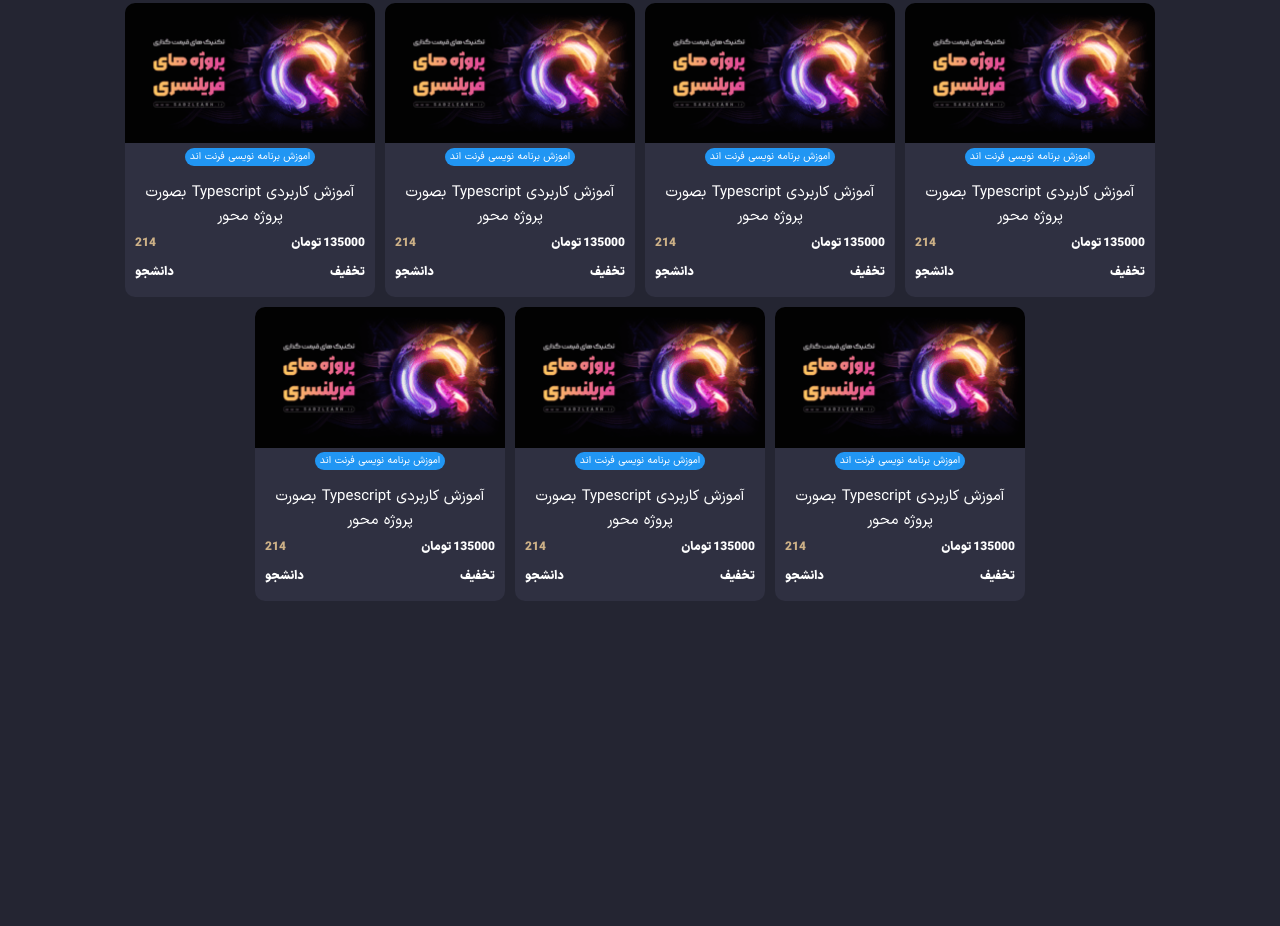
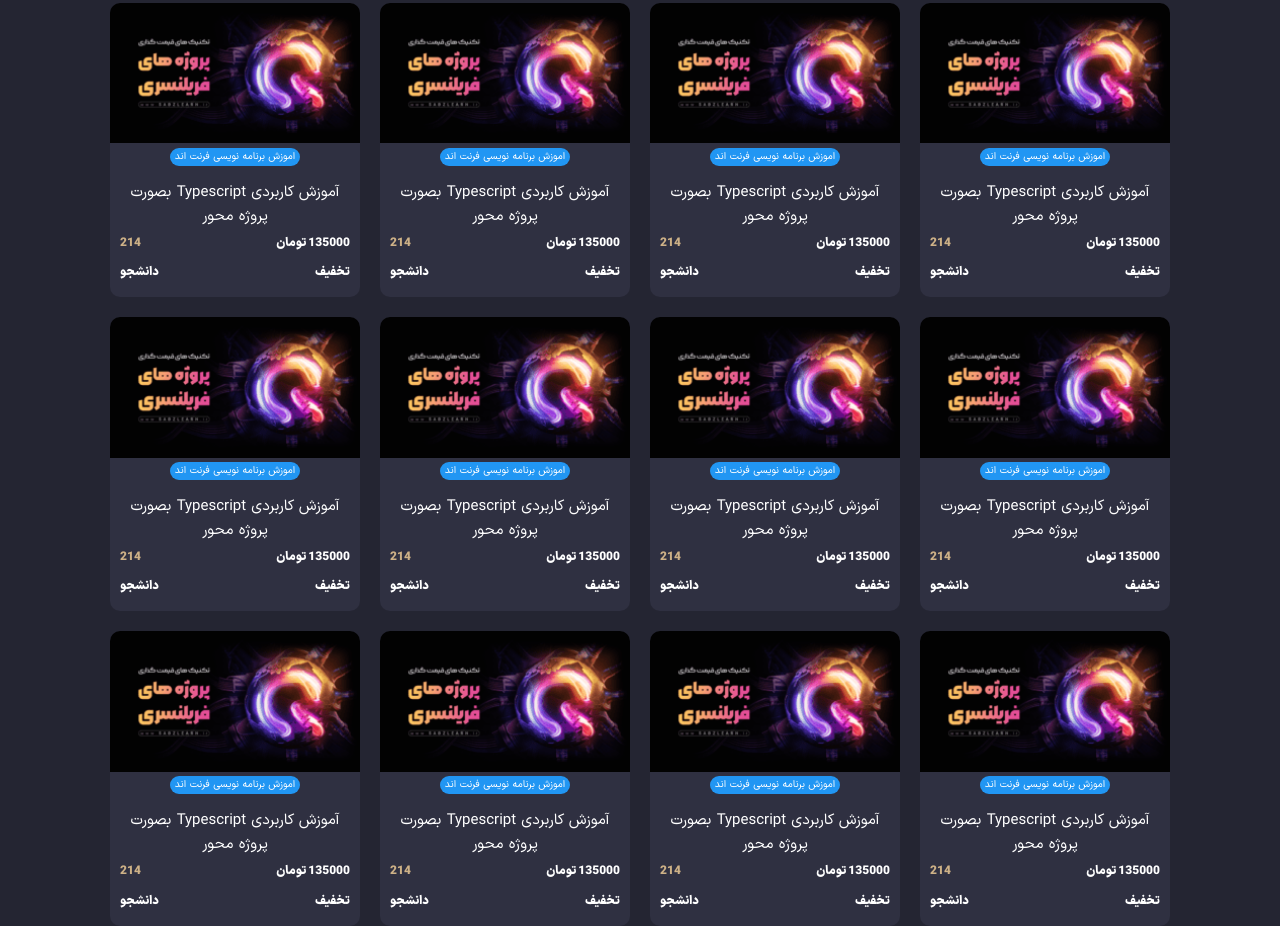
Before and after one commit to hassan-1381/sabzlearn.ir, a plain HTML site: page index.html in a window 1280 px wide. Shown: the part 500-1426 px from the top of the page. Before the commit the page ends 1101 px from the top, so only its background shows below. Drawn offline with nearby package versions, Linux system fonts and the light colour scheme; a web font is replaced by a local one.

Commit message:
هی روزگار

```diff
--- a/index.html
+++ b/index.html
@@ -695,6 +695,139 @@
                 </div>
 
 
+
+                <div class="courses__item">
+
+                    <div class="courses__img--content">
+                        <img src="./images/mainPageImages/Com_project_price-247x139-min.png">
+
+                    </div>
+
+                    <div class="courses__Information">
+                        <div class='courses__titele--content'>
+                            <a href="#" class='courses__titele'> اموزش برنامه نویسی فرنت اند</a>
+                        </div>
+                        <p class='courses__caption'>آموزش کاربردی Typescript بصورت پروژه محور</p>
+
+                        <div class='courses__info--top'>
+                            <samp class="courses__price">135000 تومان</samp>
+                            <span class="courses__Number">214</span>
+                        </div>
+
+                        <div class='courses__caption--bottom'>
+                            <span class="courses__Discount">تخفیف</span>
+                            <span class="courses__Student">دانشجو</span>
+                        </div>
+
+                    </div>
+                </div>
+
+
+                <div class="courses__item">
+
+                    <div class="courses__img--content">
+                        <img src="./images/mainPageImages/Com_project_price-247x139-min.png">
+
+                    </div>
+
+                    <div class="courses__Information">
+                        <div class='courses__titele--content'>
+                            <a href="#" class='courses__titele'> اموزش برنامه نویسی فرنت اند</a>
+                        </div>
+                        <p class='courses__caption'>آموزش کاربردی Typescript بصورت پروژه محور</p>
+
+                        <div class='courses__info--top'>
+                            <samp class="courses__price">135000 تومان</samp>
+                            <span class="courses__Number">214</span>
+                        </div>
+
+                        <div class='courses__caption--bottom'>
+                            <span class="courses__Discount">تخفیف</span>
+                            <span class="courses__Student">دانشجو</span>
+                        </div>
+
+                    </div>
+                </div>
+
+                <div class="courses__item">
+
+                    <div class="courses__img--content">
+                        <img src="./images/mainPageImages/Com_project_price-247x139-min.png">
+
+                    </div>
+
+                    <div class="courses__Information">
+                        <div class='courses__titele--content'>
+                            <a href="#" class='courses__titele'> اموزش برنامه نویسی فرنت اند</a>
+                        </div>
+                        <p class='courses__caption'>آموزش کاربردی Typescript بصورت پروژه محور</p>
+
+                        <div class='courses__info--top'>
+                            <samp class="courses__price">135000 تومان</samp>
+                            <span class="courses__Number">214</span>
+                        </div>
+
+                        <div class='courses__caption--bottom'>
+                            <span class="courses__Discount">تخفیف</span>
+                            <span class="courses__Student">دانشجو</span>
+                        </div>
+
+                    </div>
+                </div>
+
+
+                <div class="courses__item">
+
+                    <div class="courses__img--content">
+                        <img src="./images/mainPageImages/Com_project_price-247x139-min.png">
+
+                    </div>
+
+                    <div class="courses__Information">
+                        <div class='courses__titele--content'>
+                            <a href="#" class='courses__titele'> اموزش برنامه نویسی فرنت اند</a>
+                        </div>
+                        <p class='courses__caption'>آموزش کاربردی Typescript بصورت پروژه محور</p>
+
+                        <div class='courses__info--top'>
+                            <samp class="courses__price">135000 تومان</samp>
+                            <span class="courses__Number">214</span>
+                        </div>
+
+                        <div class='courses__caption--bottom'>
+                            <span class="courses__Discount">تخفیف</span>
+                            <span class="courses__Student">دانشجو</span>
+                        </div>
+
+                    </div>
+                </div>
+
+
+                <div class="courses__item">
+
+                    <div class="courses__img--content">
+                        <img src="./images/mainPageImages/Com_project_price-247x139-min.png">
+
+                    </div>
+
+                    <div class="courses__Information">
+                        <div class='courses__titele--content'>
+                            <a href="#" class='courses__titele'> اموزش برنامه نویسی فرنت اند</a>
+                        </div>
+                        <p class='courses__caption'>آموزش کاربردی Typescript بصورت پروژه محور</p>
+
+                        <div class='courses__info--top'>
+                            <samp class="courses__price">135000 تومان</samp>
+                            <span class="courses__Number">214</span>
+                        </div>
+
+                        <div class='courses__caption--bottom'>
+                            <span class="courses__Discount">تخفیف</span>
+                            <span class="courses__Student">دانشجو</span>
+                        </div>
+
+                    </div>
+                </div>
                 <div class="courses__item">
 
                     <div class="courses__img--content">
--- a/styles/allStyle.css
+++ b/styles/allStyle.css
@@ -533,10 +533,10 @@ start header styles
 .courses__conten {
     display: flex;
     align-items: center;
-    justify-content: center;
+    justify-content:center;
     display: flex;
     flex-wrap: wrap;
-    gap: 1rem;
+    gap: 2rem ;
 
 }
 
@@ -549,7 +549,6 @@ start header styles
     background-color: #2F3041;
     overflow: hidden;
     border-radius: 1rem;
-
 }
 
 .courses__img--content {
--- a/styles/grid.css
+++ b/styles/grid.css
@@ -371,6 +371,7 @@
 @media (min-width:1400px) {
     .container {
         width: 137rem;
+        padding:0 250px;
     }
 
     .col-xxl-1 {
```
